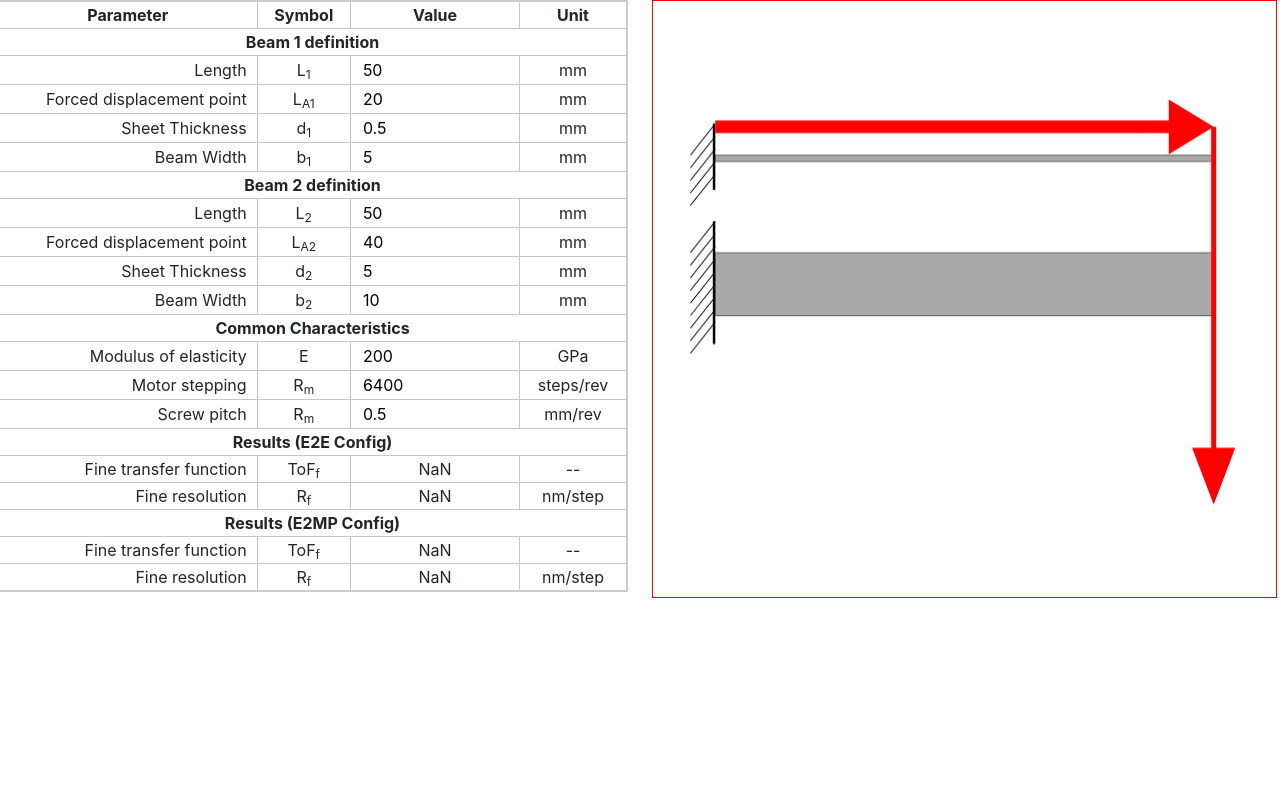
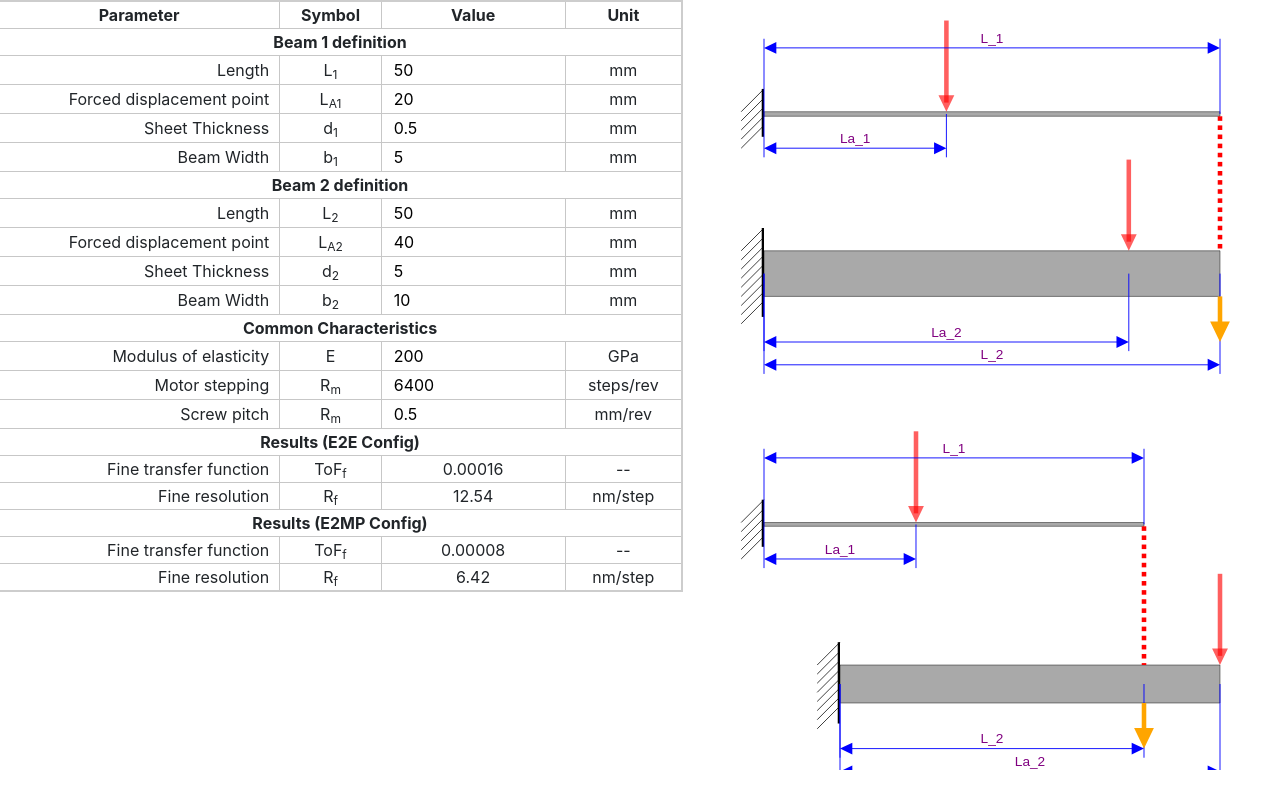
Before and after one commit to umartechboy/STM2024, a website: page BeamSolver/BeamSolver.html in a window 1280 px wide. Drawn offline with nearby package versions, Linux system fonts and the light colour scheme.

Commit message:
All Done

```diff
--- a/BeamSolver/BeamSolver.html
+++ b/BeamSolver/BeamSolver.html
@@ -53,7 +53,7 @@
   </head>
 
   <body><div class="row">
-	<div class="column"  style="width: 50%;">
+	<div class="column"  style="width: calc(100% - 600px);">
 		<table style="width: 100%;">
 			<tr>
 				<th> Parameter</th><th>Symbol</th><th>Value</th><th>Unit</th>
@@ -111,8 +111,8 @@
 			</tr>
 		</table>
 	</div>
-	<div class="column"  style="width: 50%;">
-		<canvas id="canvas" style="width: 99%; height: 100%; border: 1px solid red;"></canvas>
+	<div class="column"  style="width: 600px;">
+		<canvas id="canvas" style="width: 99%; height: calc(100vh - 30px);"></canvas>
 	</div>
   </div>
 
@@ -315,6 +315,46 @@
 			}
 
 		}
+		function drawText(text, x, y, width, height, color, font) {
+			ctx.fillStyle = color; // Set text color
+			ctx.font = font; // Set font style
+
+			// Set text alignment to center horizontally and vertically
+			ctx.textAlign = 'center';
+			ctx.textBaseline = 'middle';
+
+			// Calculate the center coordinates for anchoring the text
+			var centerX = x + width / 2;
+			var centerY = y + height / 2;
+
+			// Draw the text at the center coordinates
+			ctx.fillText(text, centerX, centerY);
+		}
+		function dimension(x1, y1, x2, y2, offset, text){
+			var angle = Math.atan2(y2 - y1, x2 - x1);
+			var dimOut = 2;
+			if (offset < 0) dimOut *= -1;
+			var arrowx1 = x1 + offset * Math.cos(angle + Math.PI / 2);
+			var arrowy1 = y1 + offset *Math.sin(angle + Math.PI / 2);
+
+			var arrowx2 = x2 + offset * Math.cos(angle + Math.PI / 2);
+			var arrowy2 = y2 + offset * Math.sin(angle + Math.PI / 2);
+
+			var dimx1 = x1 + (offset + dimOut) * Math.cos(angle + Math.PI / 2);
+			var dimy1 = y1 + (offset + dimOut) *Math.sin(angle + Math.PI / 2);
+			var dimx2 = x2 + (offset + dimOut) * Math.cos(angle + Math.PI / 2);
+			var dimy2 = y2 + (offset + dimOut) * Math.sin(angle + Math.PI / 2);
+
+			drawLine(x1, y1, dimx1, dimy1, 0.2, "blue");
+			drawLine(x2, y2, dimx2, dimy2, 0.2, "blue");
+			drawArrow(arrowx1, arrowy1, arrowx2, arrowy2, 0.2, 3, 3, "blue")
+
+			ctx.save();
+			ctx.rotate(angle);
+			ctx.translate((x1 + x2) / 2, (y1 + y2) / 2 + offset - 2);
+			drawText(text, 0, 0, 0, 0, 'purple', "3px arial");
+			ctx.restore();
+		}
 		function drawBeam(x, y, L, d){
 			//Base
 			drawBase(x, y, -5, d + 5, 2);
@@ -326,24 +366,94 @@
 		function refreshGraphics(){
             // Scale the graphics context
 			ctx.clearRect(0, 0, canvas.width, canvas.height);
+			ctx.save(); // S0
 			// Scale for 100% max width
             ctx.scale(canvas.clientWidth / 100, canvas.clientWidth / 100);
 
 			// Translate and scale for beam base
 			ctx.translate(10, 0);
-			ctx.scale(0.8, 1); // 10 clearance on both side
-
-			var scale = 1 / Math.max(L_1, L_2) * 100;
-			drawBeam(0, 25, L_1 * scale, d_1 * scale);
-			drawBeam(0, 45, L_2 * scale, d_2 * scale);
-			drawArrow(L_1 * scale,80, L_1 * scale, 20, 1, 10, 0, "red")
-			drawArrow(0,20, L_1 * scale, 20, 2, 0, 10, "red")
+			ctx.scale(0.8, 0.8); // 10 clearance on both side
 
 
-			ctx.scale(1 / 0.8, 1);
-			ctx.translate(-10, 0);
+			// Conf 1
+			var scale = 1 / Math.max(L_1, L_2) * 100;
+			var yPos1 = 25;
+			var yPos2 = 60;
+			var forceLength = 20;
+			// Beam 1
+			ctx.save(); // S1
+			ctx.translate((Math.max(L_1, L_2) - L_1) * scale, 0);
+			drawBeam(0, yPos1, L_1 * scale, d_1 * scale);
+			// Force
+			drawArrow(La_1 * scale, yPos1 - forceLength - d_1 / 2 * scale, La_1 * scale, yPos1 - d_1 / 2 * scale, 1, 0, 4, '#FF0000A0');
+			dimension(0, yPos1, La_1 * scale, yPos1, -d_1 / 2 * scale + 8, "La_1")
+			dimension(0, yPos1, L_1 * scale, yPos1, d_1 / 2 * scale - 15, "L_1")
+			ctx.restore(); // S1
 
-            ctx.scale(100 / canvas.clientWidth, 100 / canvas.clientWidth);
+			// Beam 2
+			ctx.save(); // S1
+			ctx.translate((Math.max(L_1, L_2) - L_2) * scale, 0);
+			drawBeam(0, yPos2, L_2 * scale, d_2 * scale);
+			// Force
+			drawArrow(La_2 * scale, yPos2 - forceLength - d_2 / 2 * scale, La_2 * scale, yPos2 - d_2 / 2 * scale, 1, 0, 4, '#FF0000A0');
+			dimension(0, yPos2, La_2 * scale, yPos2, d_2 / 2 * scale + 10, "La_2")
+			dimension(0, yPos2, L_2 * scale, yPos2, d_2 / 2 * scale + 15, "L_2")
+			ctx.restore(); // S1
+
+			// Force
+    		ctx.setLineDash([1]); // Set dash pattern (dashLength is the length of each dash)
+			drawLine(Math.max(L_1, L_2) * scale, yPos1 + d_1 / 2 * scale, Math.max(L_1, L_2) * scale, yPos2 - d_2 / 2 * scale, 1, 'red');
+			ctx.setLineDash([]); // Set dash pattern (dashLength is the length of each dash)
+
+			// End Vetor
+			drawArrow(Math.max(L_1, L_2)* scale, yPos2 + d_2 / 2 * scale, Math.max(L_1, L_2) * scale, yPos2 + d_2 / 2 * scale + 10, 1, 0, 5, 'orange');
+
+
+			// Conf 2
+			if(La_2 > L_1)
+				scale = 1 / L_2 * 100;
+			else
+				scale = scale = 1 / (L_1 + (L_2 - La_2)) * 100;
+			yPos1 = 25;
+			yPos2 = 60;
+			// Beam 1
+			ctx.save(); // S1
+			ctx.translate(0, 90); // page 2
+			ctx.save(); // S2
+			if(La_2 > L_1)
+				ctx.translate((La_2 - L_1) * scale, 0);
+			drawBeam(0, yPos1, L_1 * scale, d_1 * scale);
+			// Force
+			drawArrow(La_1 * scale, yPos1 - forceLength - d_1 / 2 * scale, La_1 * scale, yPos1 - d_1 / 2 * scale, 1, 0, 4, '#FF0000A0');
+			dimension(0, yPos1, L_1 * scale, yPos1, d_1 / 2 * scale - 15, "L_1")
+			dimension(0, yPos1, La_1 * scale, yPos1, -d_1 / 2 * scale + 8, "La_1")
+			ctx.restore(); // S1
+
+			// Beam 2
+			ctx.save(); // S1
+			if(L_1 > La_2)
+				ctx.translate((L_1 - La_2) * scale, 0);
+			drawBeam(0, yPos2, L_2 * scale, d_2 * scale);
+			// Force
+			drawArrow(L_2 * scale, yPos2 - forceLength - d_2 / 2 * scale, L_2 * scale, yPos2 - d_2 / 2 * scale, 1, 0, 4, '#FF0000A0');
+
+			// Join
+    		ctx.setLineDash([1]); // Set dash pattern (dashLength is the length of each dash)
+			drawLine(La_2 * scale, yPos1 + d_1 / 2 * scale, La_2 * scale, yPos2 - d_2 / 2 * scale, 1, 'red');
+			ctx.setLineDash([]); // Set dash pattern (dashLength is the length of each dash)
+
+			dimension(0, yPos2, La_2 * scale, yPos2, d_2 / 2 * scale + 10, "L_2")
+			dimension(0, yPos2, L_2 * scale, yPos2, d_2 / 2 * scale + 15, "La_2")
+			ctx.restore(); // S1
+
+
+			// End Vetor
+			if(La_2 > L_1)
+				ctx.translate((La_2 - L_1) * scale, 0);
+			drawArrow(L_1 * scale, yPos2 + d_2 / 2 * scale, L_1 * scale, yPos2 + d_2 / 2 * scale + 10, 1, 0, 5, 'orange');
+
+			ctx.restore(); // S1
+			ctx.restore(); // S0
 		}
         // Function to resize the canvas and its graphics buffer
         function resizeCanvas() {
@@ -373,6 +483,8 @@
 		});
 		analysis1();
 		refreshGraphics();
+		analysis1();
+		refreshGraphics();
 
 	</script>
   </body>
```
Also changed, not shown: 1 other file.
